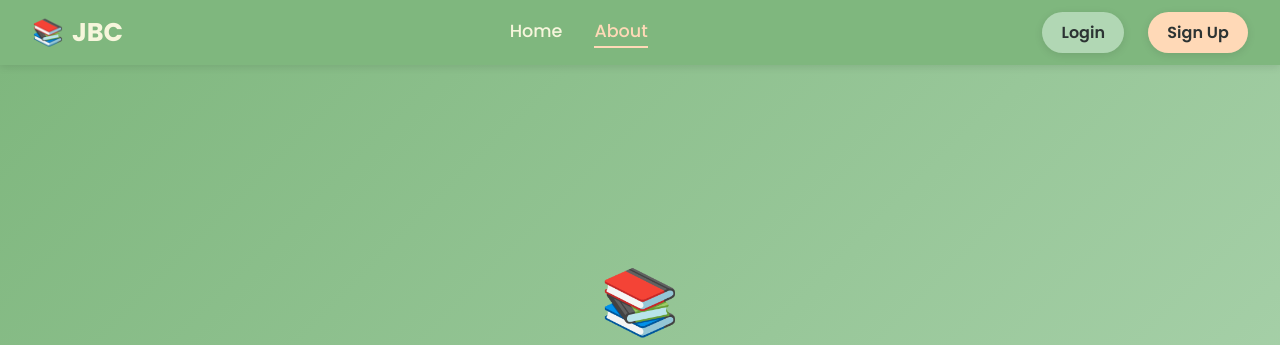
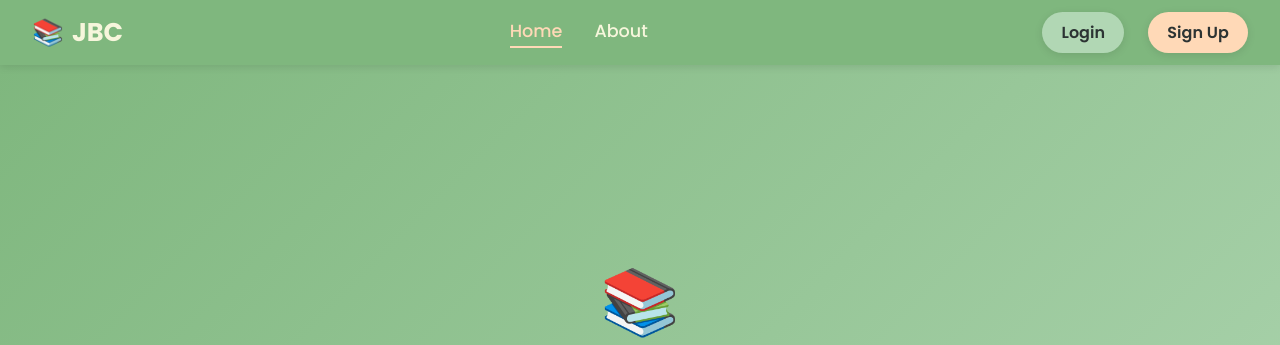
Before and after one commit to Je-Joestar24/jejo_book_collector, a Django app: page / in a window 1280 px wide. Shown: the top 345 px of the page. Run offline with Django 5.2, Linux system fonts and the light colour scheme.

Commit message:
ref #03: Created active navigation

```diff
--- a/templates/base/header.html
+++ b/templates/base/header.html
@@ -7,17 +7,17 @@
     <ul class="header__links" role="menubar" aria-label="Primary">
       {% if not authed %}
       <li role="none">
-        <a role="menuitem" href="/" aria-label="Home">Home</a>
+        <a role="menuitem" class="{% if active == 'home' %} active {% endif %}" href="/" aria-label="Home">Home</a>
       </li>
       <li role="none">
-        <a role="menuitem" class="active" href="/about" aria-label="About">About</a>
+        <a role="menuitem" class="{% if active == 'about' %} active {% endif %}" href="/about" aria-label="About">About</a>
       </li>
       {% else %}
       <li role="none">
-        <a role="menuitem" href="/search" aria-label="Search Books">Search Books</a>
+        <a role="menuitem" class="{% if active == 'search' %} active {% endif %}" href="/search" aria-label="Search Books">Search Books</a>
       </li>
       <li role="none">
-        <a role="menuitem" href="/collection" aria-label="Collection">Collection</a>
+        <a role="menuitem" class="{% if active == 'collection' %} active {% endif %}" href="/collection" aria-label="Collection">Collection</a>
       </li>
       {% endif %}
     </ul>
--- a/templates/base/unauthed.html
+++ b/templates/base/unauthed.html
@@ -1,8 +1,6 @@
 {% extends 'base/main.html' %}
 
 {% block header_display %}
-
-{% include 'base/header.html' with access='unauthed' only %}
 
 {% endblock %}
 
--- a/templates/unauthed/home.html
+++ b/templates/unauthed/home.html
@@ -1,6 +1,12 @@
 {% extends 'base/unauthed.html' %}
 
 {% block title %}Home{% endblock %}
+
+{% block header_display %}
+
+{% include 'base/header.html' with authed=False active='home' %}
+
+{% endblock %}
 
 {% block content %}
 
```
